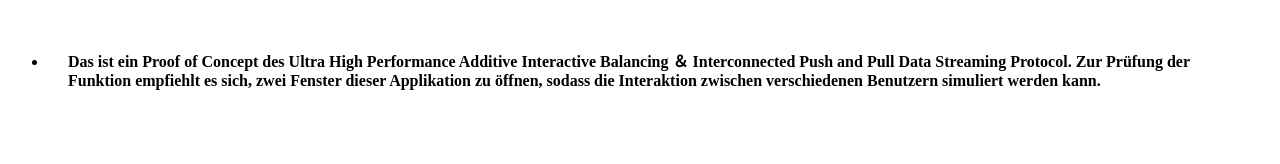
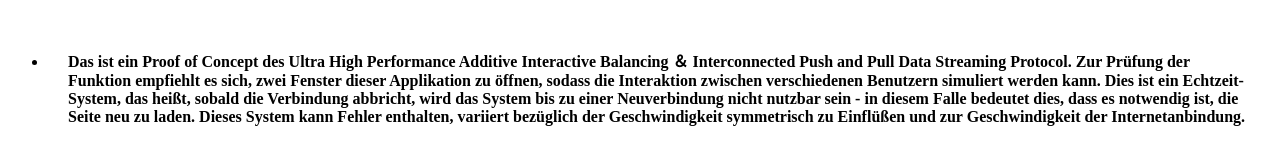
Before and after one commit to 19h/HPBPnDSP, a plain HTML site: page index.html in a window 1280 px wide. Drawn offline with Linux system fonts and the light colour scheme; a script that the page names is missing.

Commit message:
23cfe4154d432cf420de19a5abb497f557f002bf9ac8eb921e0dc8cf5b6d0220d7ef5116b52c3f8dc66b7538986601ded222e388846ba32d693b3aa0e1176c08

```diff
--- a/index.html
+++ b/index.html
@@ -278,7 +278,7 @@
 					<li>
 						<div class="group row" style="padding: 1em 20px 0;">
 							<!--<p id="subtitle"><strong>The Ultra High Performance Additive Interactive Balancing &#65286; Interconnected Push and Pull Data Streaming Protocol (<small>UHPAIB&#65286;IPnPDSP</small>) is a standardized interconnected server-side frameworking-algorithm providing realtime interactions between the server and the client and provides realtime-messaging and data-publishing between a server-node and an internar data-router or alternate server-node.</strong></p>-->
-                                                        <p id="subtitle"><strong>Das ist ein Proof of Concept des Ultra High Performance Additive Interactive Balancing &#65286; Interconnected Push and Pull Data Streaming Protocol. Zur Pr&uuml;fung der Funktion empfiehlt es sich, zwei Fenster dieser Applikation zu &ouml;ffnen, sodass die Interaktion zwischen verschiedenen Benutzern simuliert werden kann.</strong></p>
+                                                        <p id="subtitle"><strong>Das ist ein Proof of Concept des Ultra High Performance Additive Interactive Balancing &#65286; Interconnected Push and Pull Data Streaming Protocol. Zur Pr&uuml;fung der Funktion empfiehlt es sich, zwei Fenster dieser Applikation zu &ouml;ffnen, sodass die Interaktion zwischen verschiedenen Benutzern simuliert werden kann. Dies ist ein Echtzeit-System, das hei&szlig;t, sobald die Verbindung abbricht, wird das System bis zu einer Neuverbindung nicht nutzbar sein - in diesem Falle bedeutet dies, dass es notwendig ist, die Seite neu zu laden. Dieses System kann Fehler enthalten, variiert bez&uuml;glich der Geschwindigkeit symmetrisch zu Einfl&uuml;&szlig;en und zur Geschwindigkeit der Internetanbindung.</strong></p>
 						</div>
 					</li>
 				</ul>
```
